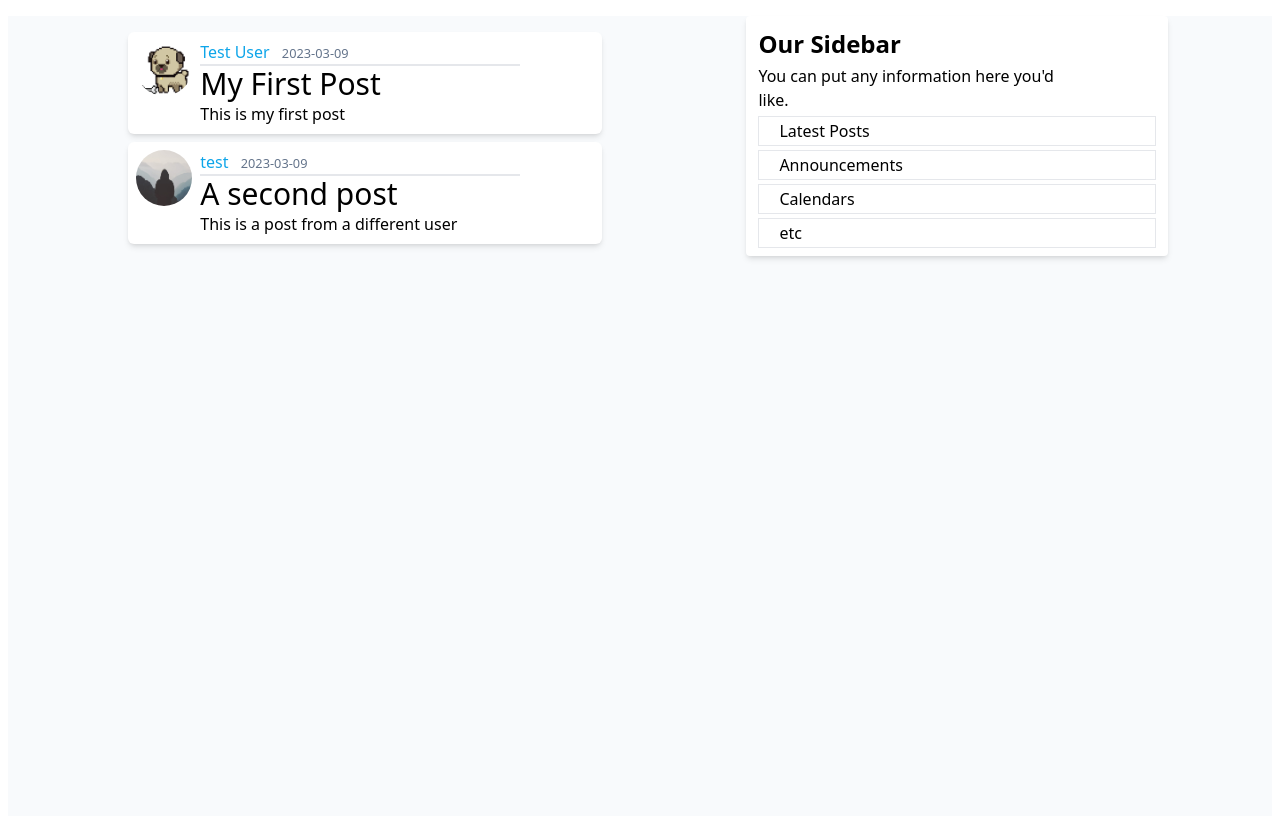
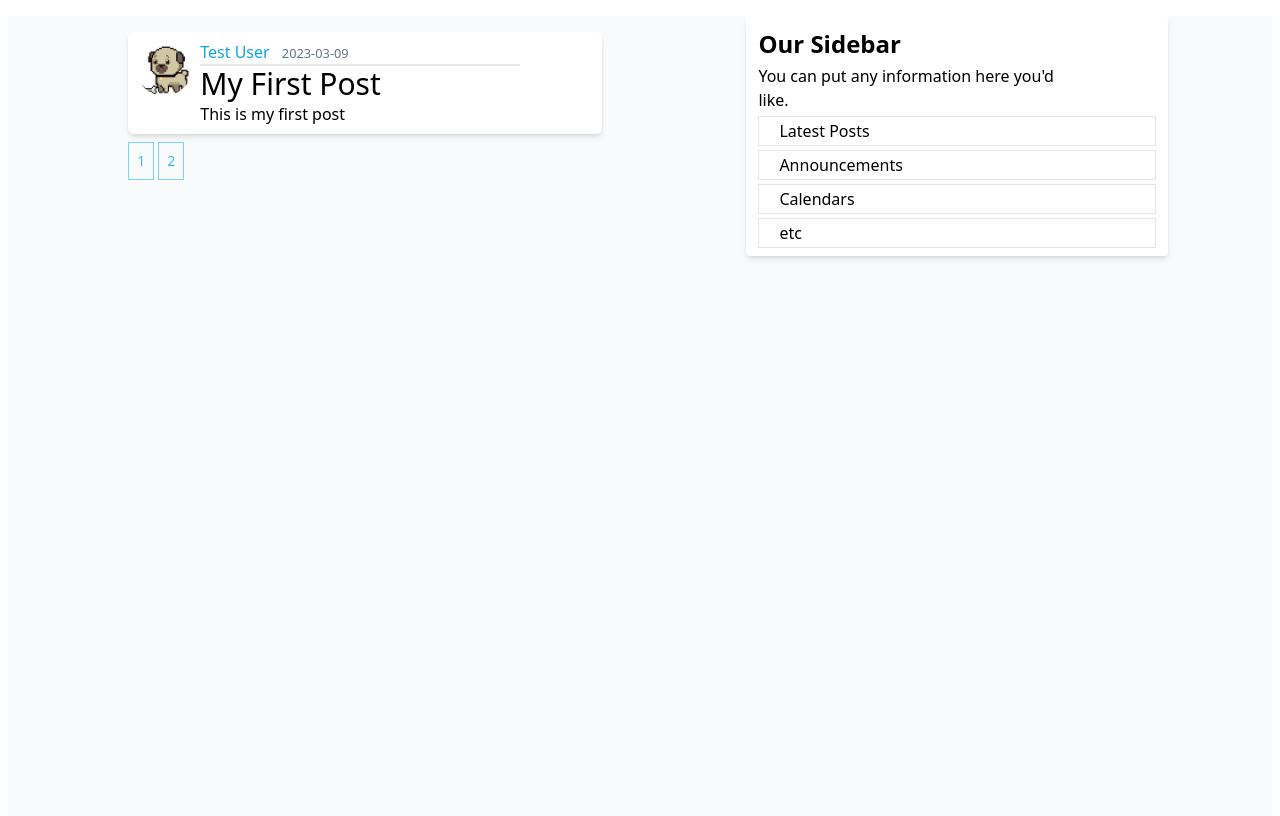
Before and after one commit to Godhanded/Flask_Blog, a Flask app: page / in a window 1280 px wide. Shown: the part 56-872 px from the top of the page. Run offline with Flask 3, Linux system fonts and the light colour scheme; data comes from the database, SQL or seed files in the repository.

Commit message:
set up pagination|pagination views|

```diff
--- a/flask_blog/__init__.py
+++ b/flask_blog/__init__.py
@@ -28,5 +28,8 @@ def query_one(table):
 def query_all(table):
     return db.session.execute(db.select(table)).scalars().all()
 
+def query_paginated(table,page):
+    return db.paginate(db.select(table),per_page=1,page=page)
+
 
 from flask_blog import routes
--- a/flask_blog/routes.py
+++ b/flask_blog/routes.py
@@ -2,7 +2,7 @@ import secrets
 import os
 from PIL import Image
 from flask import render_template, redirect, url_for, flash, request, abort
-from flask_blog import app, bcrypt, db, query_one_filtered, query_all_filtered
+from flask_blog import app, bcrypt, db, query_one_filtered, query_all_filtered,query_paginated
 from flask_blog.models import User, Post
 from flask_blog.forms import RegistrationForm, LoginForm, UpdateAccountForm, PostForm
 from flask_login import login_user, current_user, logout_user, login_required
@@ -11,7 +11,8 @@ from flask_login import login_user, current_user, logout_user, login_required
 @app.route("/")
 @app.route("/home")
 def home():
-    posts = query_all_filtered(Post)
+    page=request.args.get('page',1,type=int)
+    posts = query_paginated(Post,page)
     return render_template("home.html", posts=posts)
 
 
--- a/flask_blog/static/output.css
+++ b/flask_blog/static/output.css
@@ -590,8 +590,16 @@ video {
   margin-top: 1rem;
 }
 
+.mb-2 {
+  margin-bottom: 0.5rem;
+}
+
 .block {
   display: block;
+}
+
+.inline {
+  display: inline;
 }
 
 .flex {
@@ -694,6 +702,10 @@ video {
   flex-direction: column;
 }
 
+.flex-wrap {
+  flex-wrap: wrap;
+}
+
 .items-center {
   align-items: center;
 }
@@ -761,6 +773,16 @@ video {
 .border-rose-600 {
   --tw-border-opacity: 1;
   border-color: rgb(225 29 72 / var(--tw-border-opacity));
+}
+
+.border-sky-400 {
+  --tw-border-opacity: 1;
+  border-color: rgb(56 189 248 / var(--tw-border-opacity));
+}
+
+.border-sky-300 {
+  --tw-border-opacity: 1;
+  border-color: rgb(125 211 252 / var(--tw-border-opacity));
 }
 
 .bg-gray-600 {
@@ -1019,6 +1041,11 @@ video {
   color: rgb(255 255 255 / var(--tw-text-opacity));
 }
 
+.text-sky-400 {
+  --tw-text-opacity: 1;
+  color: rgb(56 189 248 / var(--tw-text-opacity));
+}
+
 .shadow-lg {
   --tw-shadow: 0 10px 15px -3px rgb(0 0 0 / 0.1), 0 4px 6px -4px rgb(0 0 0 / 0.1);
   --tw-shadow-colored: 0 10px 15px -3px var(--tw-shadow-color), 0 4px 6px -4px var(--tw-shadow-color);
@@ -1056,6 +1083,11 @@ video {
   background-color: rgb(225 29 72 / var(--tw-bg-opacity));
 }
 
+.hover\:bg-sky-300:hover {
+  --tw-bg-opacity: 1;
+  background-color: rgb(125 211 252 / var(--tw-bg-opacity));
+}
+
 .hover\:text-black:hover {
   --tw-text-opacity: 1;
   color: rgb(0 0 0 / var(--tw-text-opacity));
@@ -1064,6 +1096,11 @@ video {
 .hover\:text-sky-500:hover {
   --tw-text-opacity: 1;
   color: rgb(14 165 233 / var(--tw-text-opacity));
+}
+
+.hover\:text-white:hover {
+  --tw-text-opacity: 1;
+  color: rgb(255 255 255 / var(--tw-text-opacity));
 }
 
 .focus\:outline-none:focus {
--- a/flask_blog/templates/home.html
+++ b/flask_blog/templates/home.html
@@ -1,7 +1,7 @@
 {% extends "base.html" %} {% block content%}
 
 
-{% for post in posts %}
+{% for post in posts.items %}
 <article class=" rounded-md media content-section shadow-md p-2 flex flex-row bg-white">
     <img class="rounded-full h-[3.5rem] w-[3.5rem]" src="{{url_for('static',filename='profile_pics/' + post.author.image_file)}}">
     <div class="pl-2 ">
@@ -14,6 +14,14 @@
         <p class="article-content">{{ post.content }}</p>
     </div>
 </article>
+<section class="flex flex-wrap gap-1">
+{%for page_num in posts.iter_pages(left_edge=1,right_edge=1, left_current=1,right_current=2)%}
+    {%if page_num%}
+        <a class=" text-sm border-sky-300 border text-sky-400 p-2 inline hover:bg-sky-300 hover:text-white" href="{{url_for('home',page=page_num)}}">{{page_num}}</a>
+    {%else%}
+        ...
+    {%endif%}
+{%endfor%}
 {% endfor %}
-
+</section>
 {%endblock content%}
```
